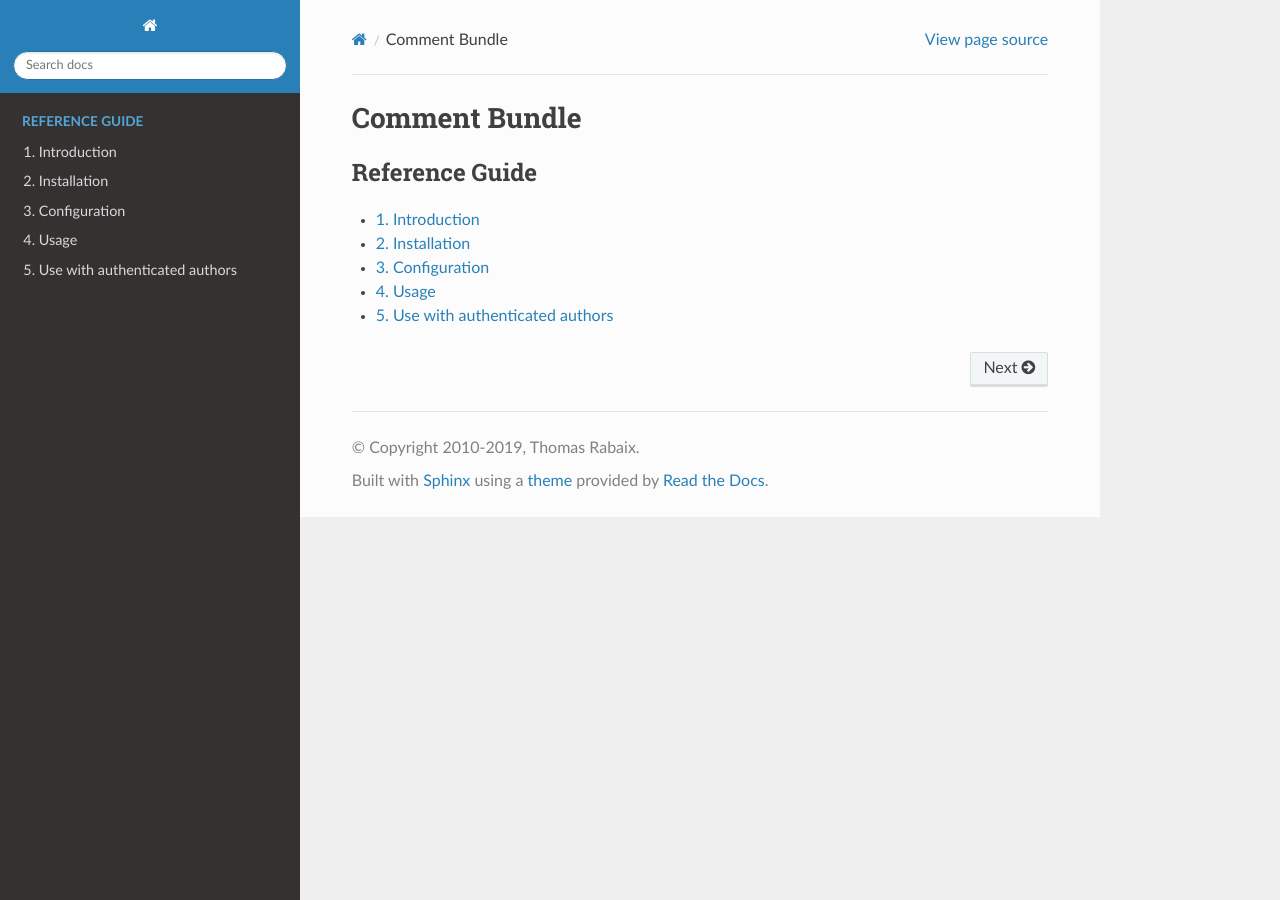
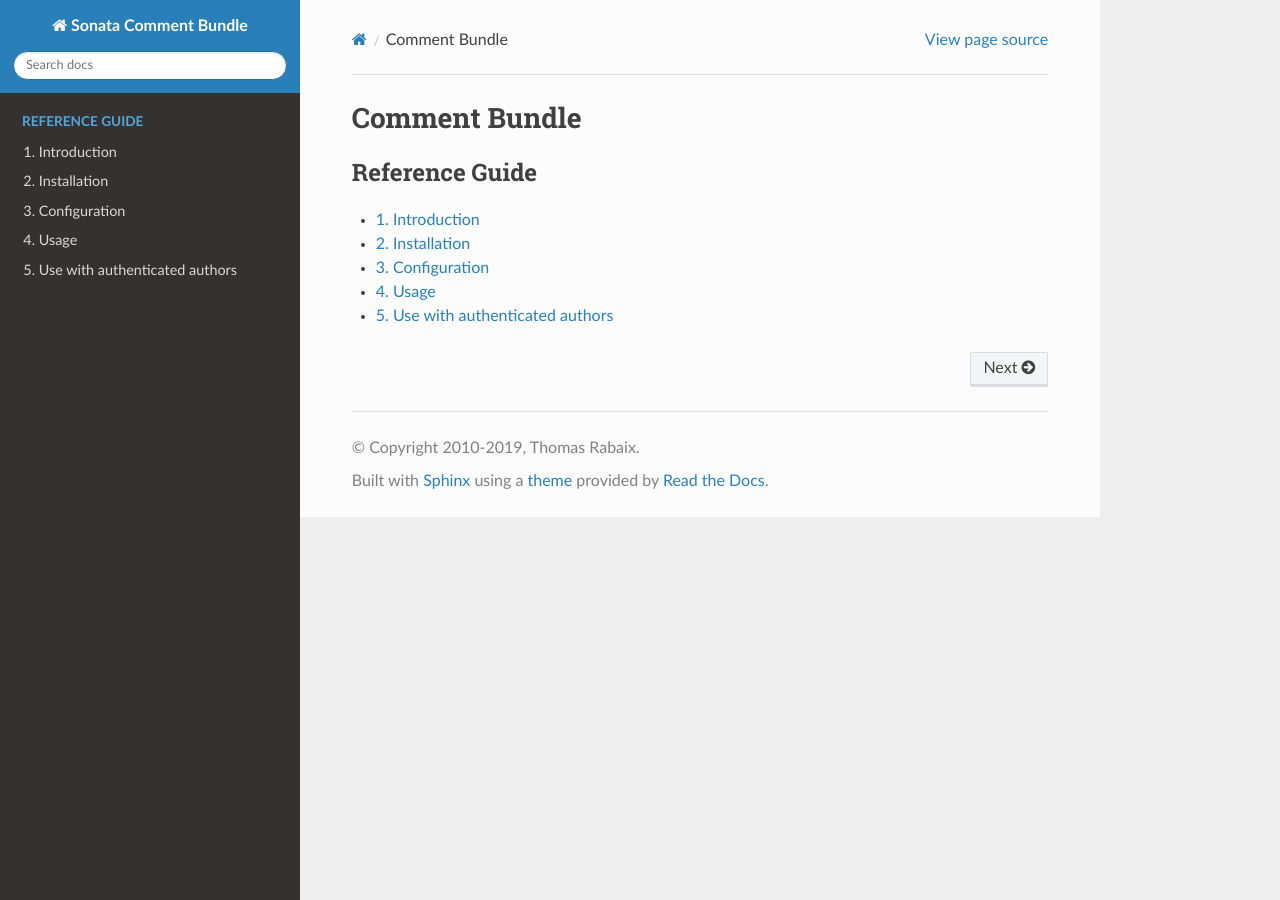
Before and after one commit to sonata-project/SonataCommentBundle, a Sphinx documentation site: the page built from docs/index.rst, in a window 1280 px wide. Built offline with Sphinx 7.4.7 and the Read the Docs theme 2.0.0, drawn with Linux system fonts in a browser that asks for light colours.

Commit message:
DevKit updates

```diff
--- a/docs/conf.py
+++ b/docs/conf.py
@@ -48,7 +48,7 @@ source_suffix = '.rst'
 master_doc = 'index'
 
 # General information about the project.
-project = u''
+project = u'Sonata Comment Bundle'
 copyright = u'2010-2019, Thomas Rabaix'
 
 # The version info for the project you're documenting, acts as replacement for
```
Also changed, not shown: .travis.yml, 1 other file.
